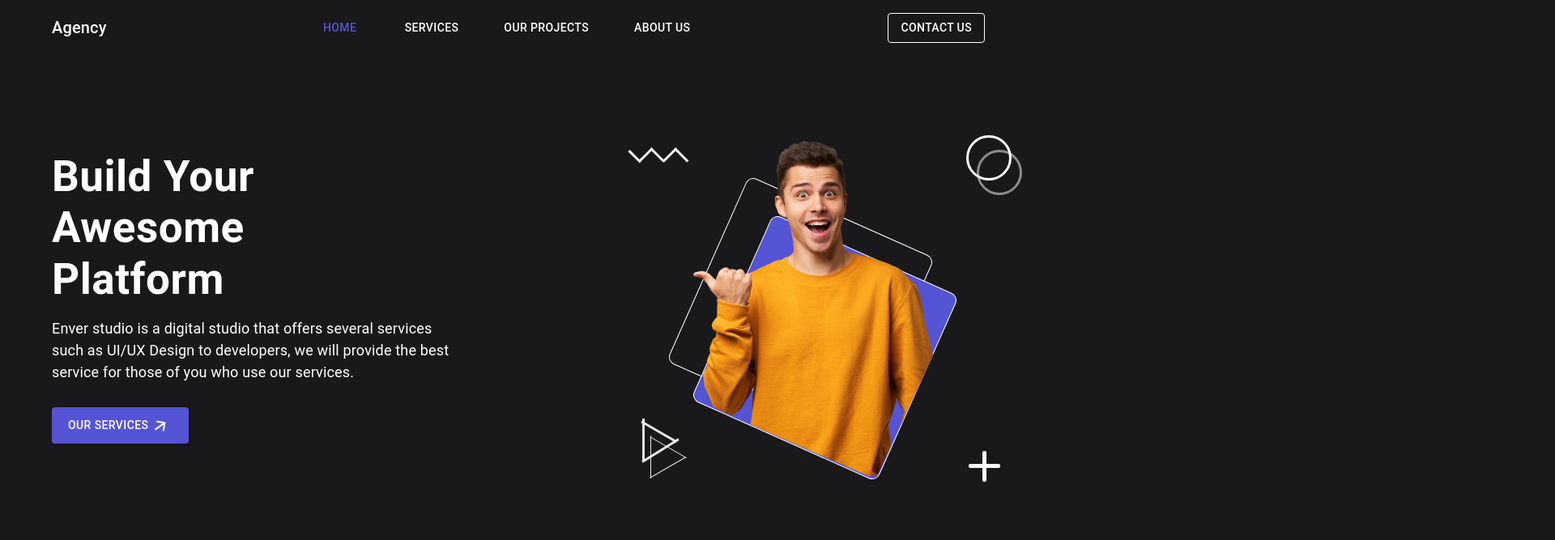
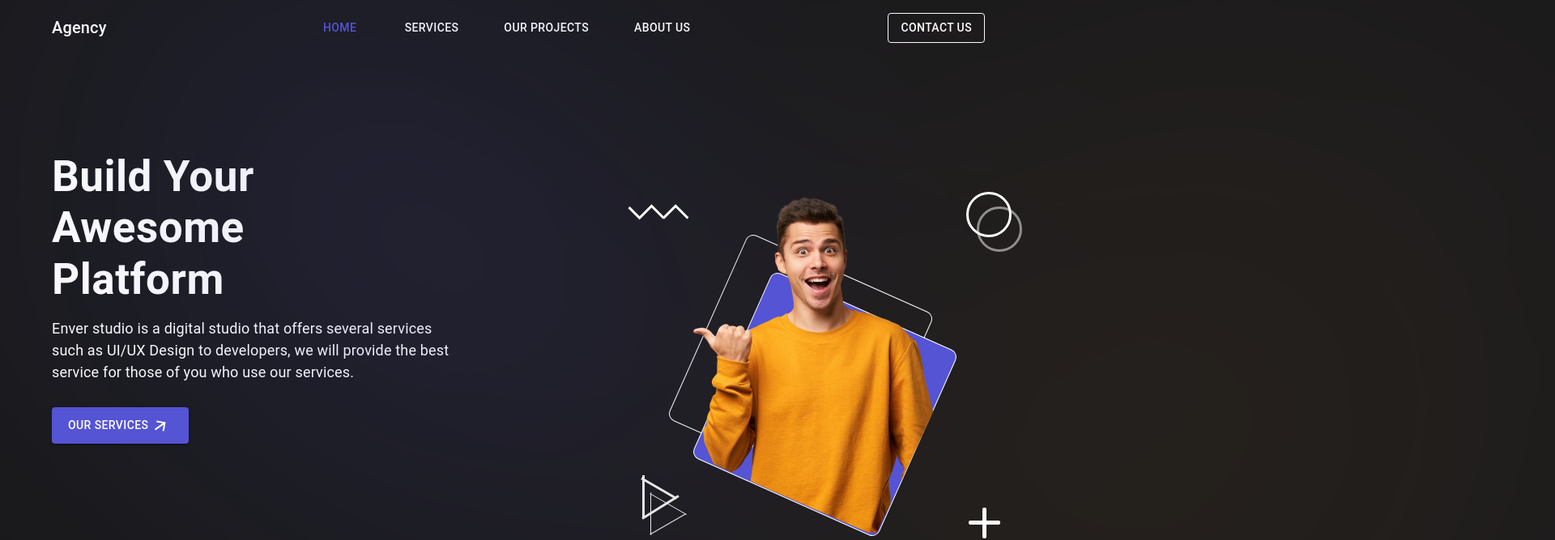
Before and after one commit to MrHamdan/agency-react, a React (Create React App) app: page / in a window 1280 px wide. Shown: the top 667 px of the page at 81% size, 1920 px wide, since content can reach past the window. Built offline with nearby package versions, Linux system fonts and the light colour scheme.

Commit message:
finished

```diff
--- a/src/Components/Contact.js
+++ b/src/Components/Contact.js
@@ -17,7 +17,7 @@ const Contact = () => {
                 position: 'absolute',
                 width: '5px',
                 top: { lg: '70px', xs: '20px' },
-                right: { lg: '630px', xs: '50px' },
+                right: { lg: '670px', xs: '50px' },
                 borderRadius: '2px',
                 transform: 'rotate()',
                 '&::after': {
@@ -40,7 +40,7 @@ const Contact = () => {
                 borderRadius: '50% ',
                 position: 'absolute',
                 fontWeight: 'bold',
-                left: { lg: '430px', xs: '20px', md:'30px' },
+                left: { lg: '450px', xs: '20px', md:'30px' },
                 top: { lg: '280px', xs: '390px', md:'290px' },
                 '&::before': {
                     content: '""',
@@ -58,7 +58,7 @@ const Contact = () => {
             </Box>
             <Container>
                 <Grid container spacing={2}>
-                    <Grid xs={12} sm={12} md={7}>
+                    <Grid xs={12} sm={12} md={7} lg={6}>
                         <Typography variant='h3'
                             sx={{
                                 fontSize: { lg:'39.8214px', xs:'20px' },
@@ -72,10 +72,8 @@ const Contact = () => {
                             Contact us for the service <br /> you want to use
                         </Typography>
                     </Grid>
-                    <Grid xs={12} sm={12} md={3}
-                        sx={{
-                            marginLeft: {lg:'120px',xs:'-50px',md:'140px'}
-                        }}>
+                    <Grid xs={12} sm={12} md={3} lg={6}
+                        >
                         <Button
                             sx={
                                 {
@@ -86,7 +84,7 @@ const Contact = () => {
                                     background: '#5454D4',
                                     fontWeight: '400',
                                     marginTop: '30px',
-                                    marginLeft: '80px'
+                                    marginLeft: { lg:'150px',xs:'30px'}
                                 }}
                         >Contact us</Button>
                     </Grid>
--- a/src/Components/Hero.js
+++ b/src/Components/Hero.js
@@ -7,6 +7,33 @@ import ArrowForwardIcon from '@mui/icons-material/ArrowForward';
 const Hero = () => {
     return (
         <Container maxWidth="lg" sx={{ paddingTop: '98px' }}>
+            <Box sx={{
+                position: 'absolute',
+                display:{xs:'none',lg:'block',md:'none'},
+                width: { lg:'309.94px',xs:'200px'},
+                height: { lg:'818.86px',xs:'200px'},
+                left: { lg:'431px',xs:'100px'},
+                top: '-62px',
+                background: 'linear-gradient(180deg, rgba(84, 84, 212, 0.40) 0%, rgba(84, 84, 212, 0.1134) 100%)',
+                filter: 'blur(199.107px)',
+                borderRadius: '154.972px',
+                transform: 'rotate(-54.37deg)',
+                '&::before': {
+                    content: '""',
+                    display:{xs:'none',lg:'block'},
+                    position: 'absolute',
+                    width: {lg:'309.94px',xs:'100px'},
+                    height: { lg:'828.7px',xs:'100px'},
+                    left: { lg:'445px',xs:'50px'},
+                    top: '832px',
+                    background: 'linear-gradient(rgba(251, 168, 28, 0.30) 0%, rgba(224, 86, 136, 0.063) 100%)',
+                    filter: 'blur(199.107px)',
+                    borderRadius: '154.972px',
+                    transform: 'rotate(286deg)',
+                }
+            }}>
+
+            </Box>
             <Box sx={{ flexGrow: 1 }}>
                 <Grid container spacing={2}>
                     <Grid item xs={12} sm={12} lg={8} md={6}>
@@ -29,6 +56,7 @@ const Hero = () => {
                     </Grid>
                     <Grid item xs={12} sm={12} lg={4} md={6} >
                         <Box sx={{
+                            marginTop:{xs:'70px'},
                             position: 'relative',
                             '&::before': {
                                 position: 'absolute',
--- a/src/Components/Portfolio.js
+++ b/src/Components/Portfolio.js
@@ -7,6 +7,20 @@ import portfolioThree from '../Images/portfolio-three.png';
 const Portfolio = () => {
     return (
         <Container sx={{ marginTop: '131px' }}>
+            <Box sx={{
+                position: 'absolute',
+                display:{xs:'none',lg:'block',md:'none'},
+                width: { lg:'397.93px',xs:'100px'},
+                height: { lg:'433.29px',xs:'100px'},
+                left: { lg:'1300px',xs:'50px'},
+                top: {lg:'2350px',xs:'50px'},
+                background: 'linear-gradient(180deg, rgba(84, 84, 212, 0.3) 0%, rgba(84, 84, 212, 0.084) 100%)',
+                filter: 'blur(199.107px)',
+                borderRadius: '154.972px',
+                transform: 'matrix(-0.58, -0.81, -0.81, 0.58, 0, 0)',
+            }}>
+
+            </Box>
             <Box sx={{
                 position: 'relative',
             }}>
@@ -65,10 +79,10 @@ const Portfolio = () => {
                     position: 'absolute',
                     left: {
                         lg: '-50px',
-                        xs: '16px',
+                        xs: '36px',
                         md:'20px'
                     },
-                    top: { lg: '650px', md: '500px', xs: '1300px' },
+                    top: { lg: '650px', md: '500px', xs: '1200px' },
                     '&::before': {
                         content: '""',
                         border: 'solid rgb(255, 255, 255)',
@@ -100,7 +114,7 @@ const Portfolio = () => {
                     position: 'absolute',
                     left: '51%',
                     borderRadius: ' 10px',
-                    top: { lg: '660px ', xs: '1300px', md:'500px' },
+                    top: { lg: '660px ', xs: '1200px', md:'500px' },
                     '&::before': {
                         content: '""',
                         height: '5px',
--- a/src/Components/Services.js
+++ b/src/Components/Services.js
@@ -27,6 +27,33 @@ const Services = () => {
 
     return (
         <Container>
+            <Box sx={{
+                position: 'absolute',
+                display:{xs:'none',lg:'block',md:'none'},
+                width: {lg:'309.94px',xs:'100px'},
+                height: {lg:'337.48px',xs:'100px'},
+                left: { lg:'223px',xs:'50px'},
+                top: '1730px',
+                background: 'linear-gradient(180deg, rgba(84, 84, 212, 0.6) 0%, rgba(84, 84, 212, 0.0882) 100%)',
+                filter: 'blur(199.107px)',
+                borderRadius: '154.972px',
+                transform: 'rotate(-54.37deg)',
+                '&::before': {
+                    content: '""',
+                    position: 'absolute',
+                    display:{xs:'none',lg:'block',md:'none'},
+                    width: {lg:'570.77px', xs:'100px'},
+                    height: {lg:'1067px',xs:'100px'},
+                    left: '-110px',
+                    top: '408px',
+                    background: 'linear-gradient(180deg, rgba(251, 168, 28, 0.078) 0%, rgba(224, 86, 136, 0.078) 100%)',
+                    filter: 'blur(199.107px)',
+                    borderRadius: '154.972px',
+                    transform: 'rotate(117deg)',
+                }
+            }}>
+
+            </Box>
             <Box sx={{
                 position: 'relative',
             }}>
```
